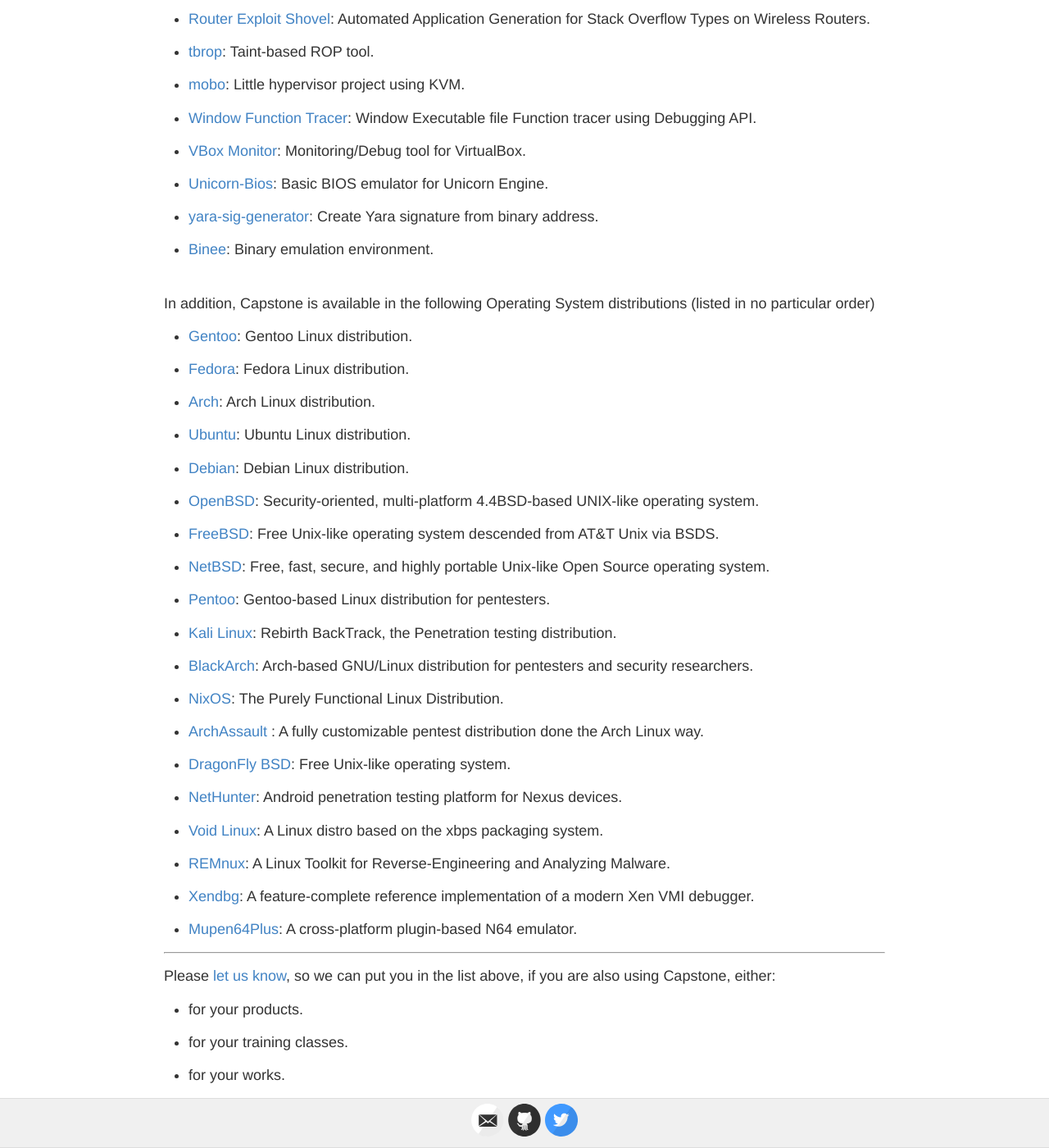
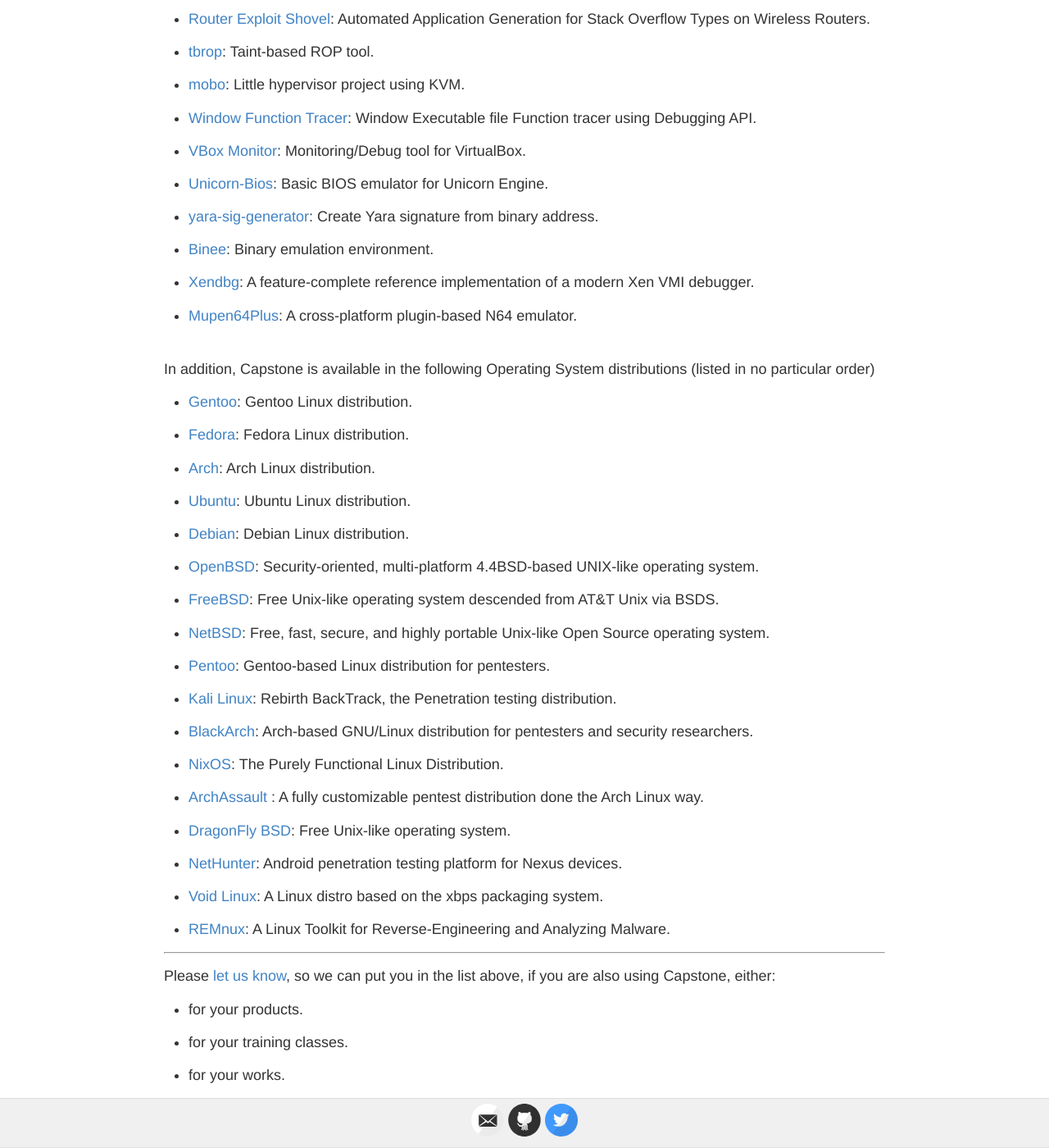
Before and after one commit to capstone-engine/capstone-engine.github.io, a Jekyll site: the page built from showcase.md, in a window 1280 px wide and 1400 px high, scrolled down 19744 px. Shown: the whole window at 82% size. Built offline with Jekyll 4.4.1, drawn with Linux system fonts in a browser that asks for light colours; part of the change alters nothing that is shown.

```diff
--- a/showcase.md
+++ b/showcase.md
@@ -5,7 +5,7 @@ title: Showcases
 
 ## Showcase
 
-In our knowledge, Capstone has been used by **476** following products (listed in no particular order).
+In our knowledge, Capstone has been used by **477** following products (listed in no particular order).
 
 - [Skorpio](http://groundx.io/docs/Opcde2018-skorpio.pdf): Cross-platform-architecture Dynamic Instrumentation Framework.
 
@@ -957,6 +957,10 @@ In our knowledge, Capstone has been used by **476** following products (listed i
 
 - [Binee](https://github.com/carbonblack/binee): Binary emulation environment.
 
+- [Xendbg](https://github.com/nccgroup/xendbg): A feature-complete reference implementation of a modern Xen VMI debugger.
+
+- [Mupen64Plus](http://www.mupen64plus.org): A cross-platform plugin-based N64 emulator.
+
 
 <br>
 In addition, Capstone is available in the following Operating System distributions (listed in no particular order)
@@ -995,10 +999,6 @@ In addition, Capstone is available in the following Operating System distributio
 
 - [REMnux](https://remnux.org): A Linux Toolkit for Reverse-Engineering and Analyzing Malware.
 
-- [Xendbg](https://github.com/nccgroup/xendbg): A feature-complete reference implementation of a modern Xen VMI debugger.
-
-- [Mupen64Plus](http://www.mupen64plus.org): A cross-platform plugin-based N64 emulator.
-
 ---
 
 Please [let us know](contact.html), so we can put you in the list above, if you are also using Capstone, either:
```
